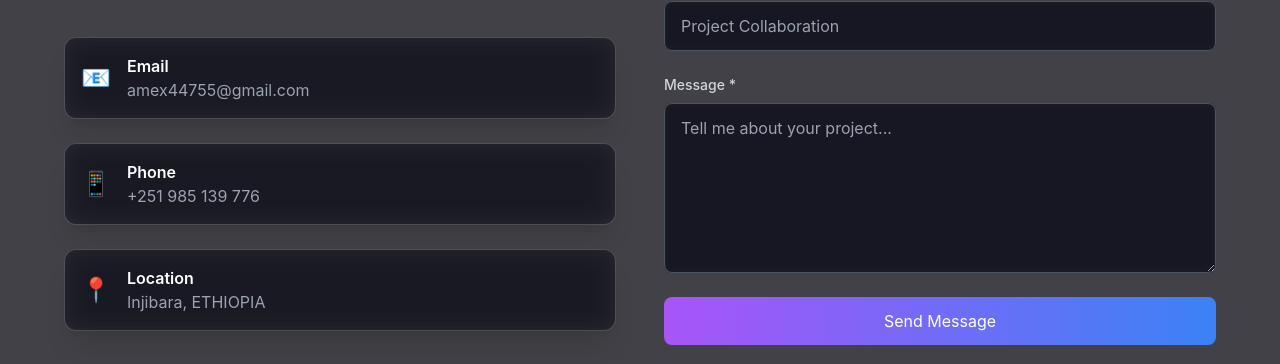
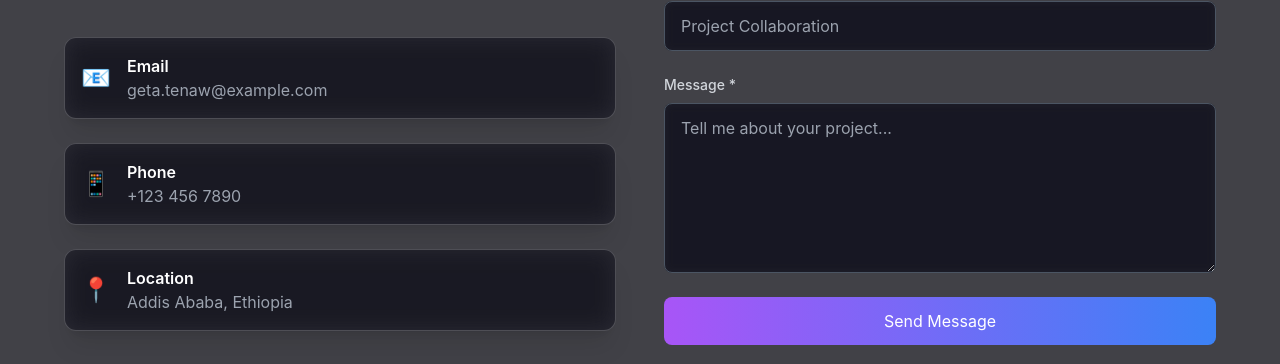
Before and after one commit to gechinvest/getport, a React (Vite) app: page / in a window 1280 px wide. Shown: the part 4122-4486 px from the top of the page. Built offline with nearby package versions, Linux system fonts and the light colour scheme; no server answers; the database is empty.

Commit message:
Update Contact to use Supabase data

```diff
--- a/src/components/Contact.jsx
+++ b/src/components/Contact.jsx
@@ -1,7 +1,9 @@
+
 import React, { useState } from 'react';
 import { motion } from 'framer-motion';
-import { useInView } from 'react-intersection-observer'; // use this instead of framer's useInView for simplicity
+import { useInView } from 'react-intersection-observer';
 import axios from 'axios';
+import { usePortfolio } from '../context/PortfolioContext';
 
 const Contact = () => {
   const [ref, inView] = useInView({ triggerOnce: true, threshold: 0.3 });
@@ -13,6 +15,44 @@ const Contact = () => {
   });
   const [isSubmitting, setIsSubmitting] = useState(false);
   const [submitStatus, setSubmitStatus] = useState(null);
+  const { portfolioData, loading } = usePortfolio();
+
+  const defaultContact = {
+    email: 'geta.tenaw@example.com',
+    phone: '+123 456 7890',
+    location: 'Addis Ababa, Ethiopia',
+    socialLinks: [
+      { name: 'GitHub', url: '', icon: '💻' },
+      { name: 'LinkedIn', url: '', icon: '💼' },
+      { name: 'Twitter', url: '', icon: '🐦' },
+      { name: 'Dribbble', url: '', icon: '🎨' }
+    ]
+  };
+
+  const contactData = portfolioData?.contact || defaultContact;
+
+  const contactMethods = [
+    {
+      icon: '📧',
+      title: 'Email',
+      value: contactData.email,
+      link: `mailto:${contactData.email}`
+    },
+    {
+      icon: '📱',
+      title: 'Phone',
+      value: contactData.phone,
+      link: `tel:${contactData.phone.replace(/\s/g, '')}`
+    },
+    {
+      icon: '📍',
+      title: 'Location',
+      value: contactData.location,
+      link: '#'
+    }
+  ];
+
+  const socialLinks = contactData.socialLinks || defaultContact.socialLinks;
 
   const handleChange = (e) => {
     setFormData({
@@ -41,33 +81,15 @@ const Contact = () => {
     }
   };
 
-  const contactMethods = [
-    {
-      icon: '📧',
-      title: 'Email',
-      value: 'amex44755@gmail.com',
-      link: 'mailto:amex44755@gmail.com'
-    },
-    {
-      icon: '📱',
-      title: 'Phone',
-      value: '+251 985 139 776',
-      link: 'tel:+251985139776'
-    },
-    {
-      icon: '📍',
-      title: 'Location',
-      value: 'Injibara, ETHIOPIA',
-      link: '#'
-    }
-  ];
-
-  const socialLinks = [
-    { name: 'GitHub', url: '#', icon: '💻' },
-    { name: 'LinkedIn', url: '#', icon: '💼' },
-    { name: 'Twitter', url: '#', icon: '🐦' },
-    { name: 'Dribbble', url: '#', icon: '🎨' }
-  ];
+  if (loading) {
+    return (
+      <section id="contact" ref={ref} className="py-20 bg-white/80 dark:bg-dark-300/80 backdrop-blur-sm">
+        <div className="container mx-auto px-6 text-center">
+          <p className="text-xl text-gray-600 dark:text-gray-300">Loading...</p>
+        </div>
+      </section>
+    );
+  }
 
   return (
     <section id="contact" ref={ref} className="py-20 bg-white/80 dark:bg-dark-300/80 backdrop-blur-sm">
@@ -122,7 +144,7 @@ const Contact = () => {
                       <div className="font-semibold text-gray-900 dark:text-white">
                         {method.title}
                       </div>
-                      <div className="text-gray-600 dark:text-gray-400 group-hover:text-primary-500 transition-colors duration-300">
+                      <div className="text-gray-600 dark:text-gray-400 group-hover:text-purple-500 transition-colors duration-300">
                         {method.value}
                       </div>
                     </div>
@@ -145,7 +167,7 @@ const Contact = () => {
                       initial={{ opacity: 0, scale: 0 }}
                       animate={inView ? { opacity: 1, scale: 1 } : { opacity: 0, scale: 0 }}
                       transition={{ delay: 0.6 + index * 0.1 }}
-                      className="w-12 h-12 flex items-center justify-center glass rounded-xl hover:bg-primary-500 hover:text-white transition-all duration-300 text-lg"
+                      className="w-12 h-12 flex items-center justify-center glass rounded-xl hover:bg-purple-500 hover:text-white transition-all duration-300 text-lg"
                       aria-label={social.name}
                     >
                       {social.icon}
@@ -174,7 +196,7 @@ const Contact = () => {
                       required
                       value={formData.name}
                       onChange={handleChange}
-                      className="w-full px-4 py-3 border border-gray-300 dark:border-gray-600 rounded-lg focus:ring-2 focus:ring-primary-500 focus:border-transparent bg-white/70 dark:bg-dark-200/70 backdrop-blur-sm text-gray-900 dark:text-white transition-all duration-300"
+                      className="w-full px-4 py-3 border border-gray-300 dark:border-gray-600 rounded-lg focus:ring-2 focus:ring-purple-500 focus:border-transparent bg-white/70 dark:bg-dark-200/70 backdrop-blur-sm text-gray-900 dark:text-white transition-all duration-300"
                       placeholder="John Doe"
                     />
                   </div>
@@ -189,7 +211,7 @@ const Contact = () => {
                       required
                       value={formData.email}
                       onChange={handleChange}
-                      className="w-full px-4 py-3 border border-gray-300 dark:border-gray-600 rounded-lg focus:ring-2 focus:ring-primary-500 focus:border-transparent bg-white/70 dark:bg-dark-200/70 backdrop-blur-sm text-gray-900 dark:text-white transition-all duration-300"
+                      className="w-full px-4 py-3 border border-gray-300 dark:border-gray-600 rounded-lg focus:ring-2 focus:ring-purple-500 focus:border-transparent bg-white/70 dark:bg-dark-200/70 backdrop-blur-sm text-gray-900 dark:text-white transition-all duration-300"
                       placeholder="john@example.com"
                     />
                   </div>
@@ -205,7 +227,7 @@ const Contact = () => {
                     required
                     value={formData.subject}
                     onChange={handleChange}
-                    className="w-full px-4 py-3 border border-gray-300 dark:border-gray-600 rounded-lg focus:ring-2 focus:ring-primary-500 focus:border-transparent bg-white/70 dark:bg-dark-200/70 backdrop-blur-sm text-gray-900 dark:text-white transition-all duration-300"
+                    className="w-full px-4 py-3 border border-gray-300 dark:border-gray-600 rounded-lg focus:ring-2 focus:ring-purple-500 focus:border-transparent bg-white/70 dark:bg-dark-200/70 backdrop-blur-sm text-gray-900 dark:text-white transition-all duration-300"
                     placeholder="Project Collaboration"
                   />
                 </div>
@@ -220,7 +242,7 @@ const Contact = () => {
                     required
                     value={formData.message}
                     onChange={handleChange}
-                    className="w-full px-4 py-3 border border-gray-300 dark:border-gray-600 rounded-lg focus:ring-2 focus:ring-primary-500 focus:border-transparent bg-white/70 dark:bg-dark-200/70 backdrop-blur-sm text-gray-900 dark:text-white transition-all duration-300 resize-vertical"
+                    className="w-full px-4 py-3 border border-gray-300 dark:border-gray-600 rounded-lg focus:ring-2 focus:ring-purple-500 focus:border-transparent bg-white/70 dark:bg-dark-200/70 backdrop-blur-sm text-gray-900 dark:text-white transition-all duration-300 resize-vertical"
                     placeholder="Tell me about your project..."
                   ></textarea>
                 </div>
```
